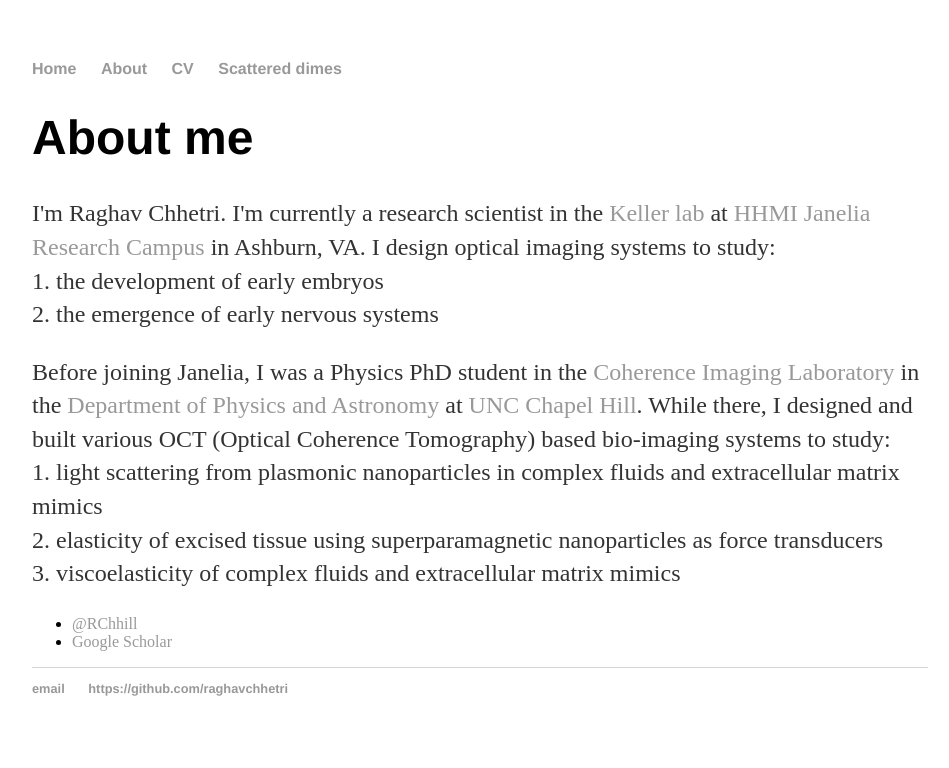
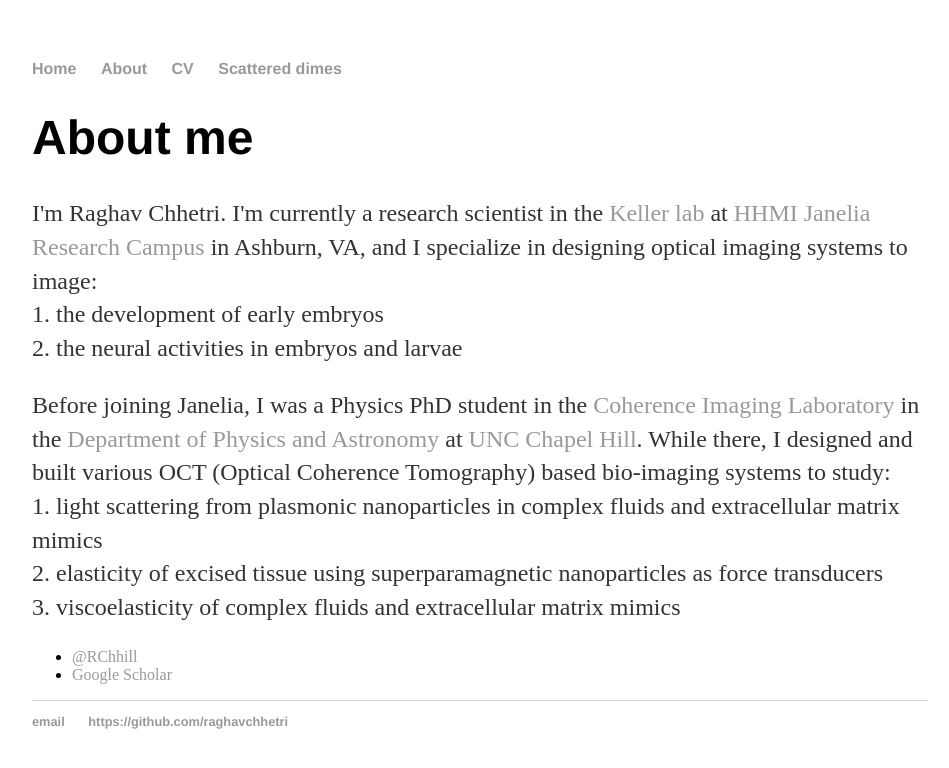
Before and after one commit to raghavchhetri/raghavchhetri.github.io, a Jekyll site: the page built from about/index.html, in a window 1280 px wide. Shown: the top 768 px of the page, without its empty margins (160-1109 px from the left). Built offline with Jekyll 4.4.1, drawn with Linux system fonts in a browser that asks for light colours.

Commit message:
Update index.html

```diff
--- a/about/index.html
+++ b/about/index.html
@@ -4,10 +4,10 @@ title: About Raghav Chhetri
 ---
 		<div class="about">
 			<h1>About me</h1>
-			<p>I'm Raghav Chhetri. I'm currently a research scientist in the <a href="https://www.janelia.org/lab/keller-lab">Keller lab</a> at <a href="https://www.janelia.org/">HHMI Janelia Research Campus</a> in Ashburn, VA.
-				I design optical imaging systems to study:
-				<br> 1. the development of early embryos
-				<br> 2. the emergence of early nervous systems </p>
+			<p>I'm Raghav Chhetri. I'm currently a research scientist in the <a href="https://www.janelia.org/lab/keller-lab">Keller lab</a> at <a href="https://www.janelia.org/">HHMI Janelia Research Campus</a> in Ashburn, VA, and
+				I specialize in designing optical imaging systems to image:
+				<br>     1. the development of early embryos
+				<br>     2. the neural activities in embryos and larvae </p>
 
 			<p>Before joining Janelia, I was a Physics PhD student in the <a href="https://users.physics.unc.edu/~aold/">Coherence Imaging Laboratory</a> in the
 				<a href="https://physics.unc.edu/">Department of Physics and Astronomy</a> at <a href="https://www.unc.edu/"> UNC Chapel Hill</a>. While there, I designed and built various OCT
```
